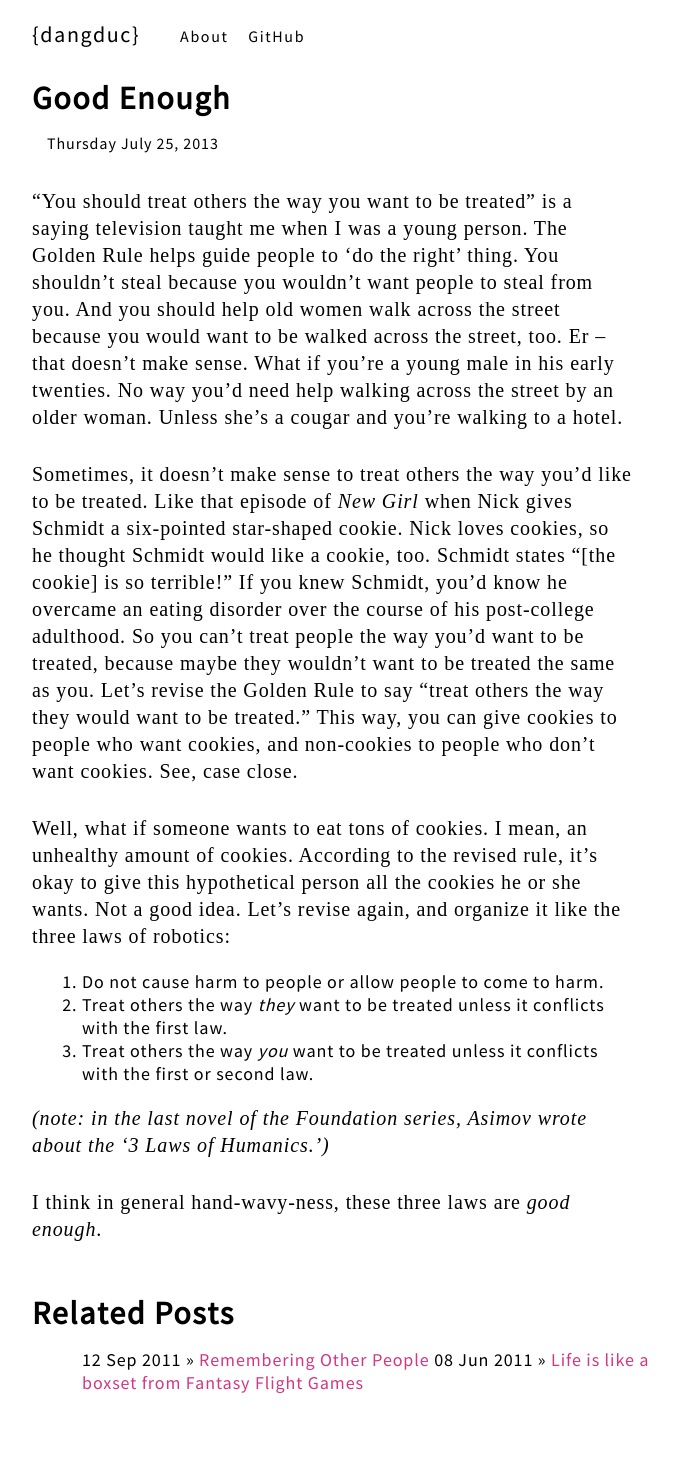
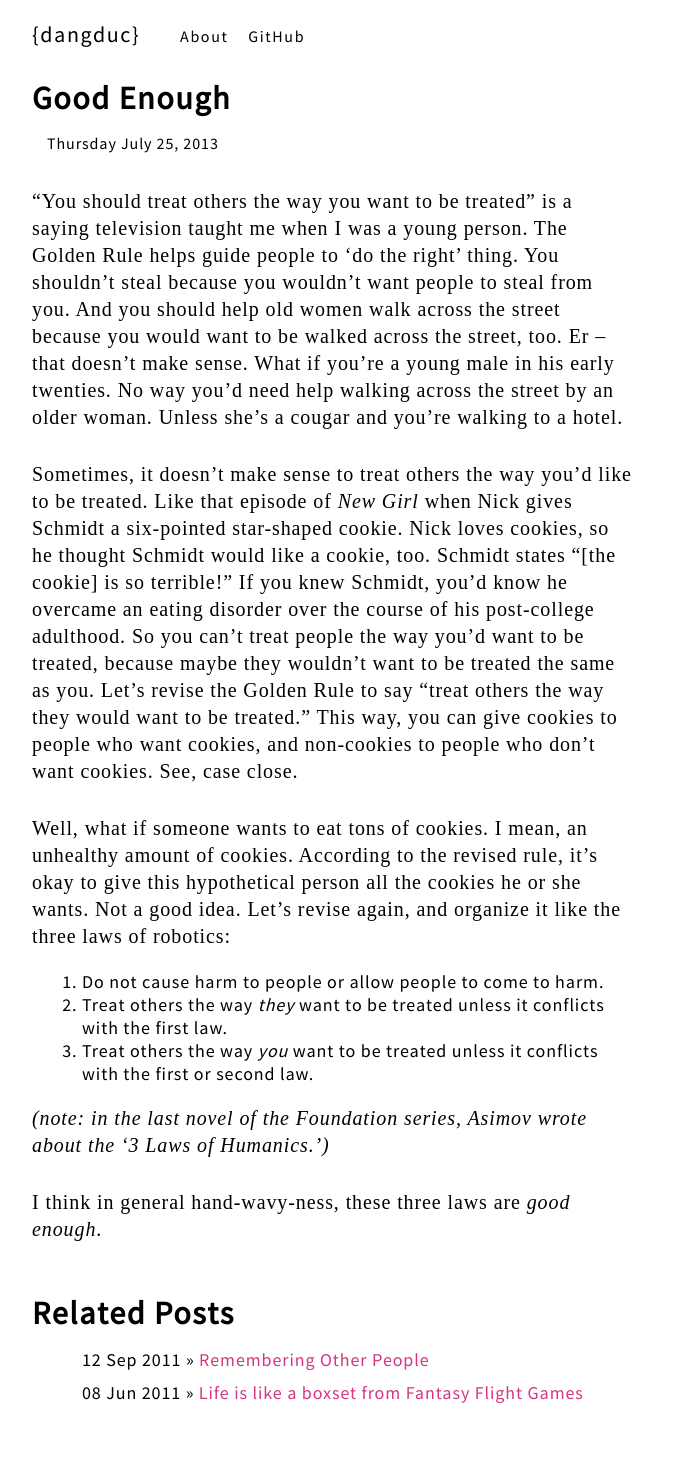
Before and after one commit to dangduc/dangduc.github.com, a Jekyll site: the page built from _posts/2013-07-25-good-enough.md, in a window 1280 px wide. Shown: the whole page, without its empty margins (308-987 px from the left). Built offline with Jekyll 4.4.1, drawn with Linux system fonts in a browser that asks for light colours; Markdown is read by kramdown in place of the engine named in the settings.

Commit message:
Update style.css

```diff
--- a/css/style.css
+++ b/css/style.css
@@ -89,7 +89,6 @@ a:hover {
 
 .posts ul li {
   margin-bottom: 10px;
-  display: inline;
   list-style-type: none;
 }
 
```
